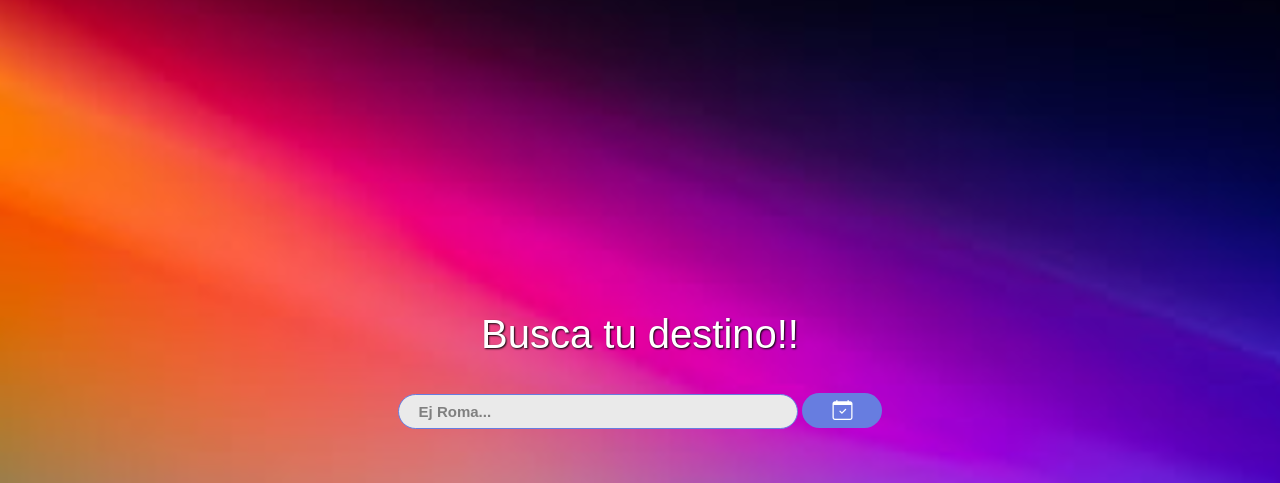
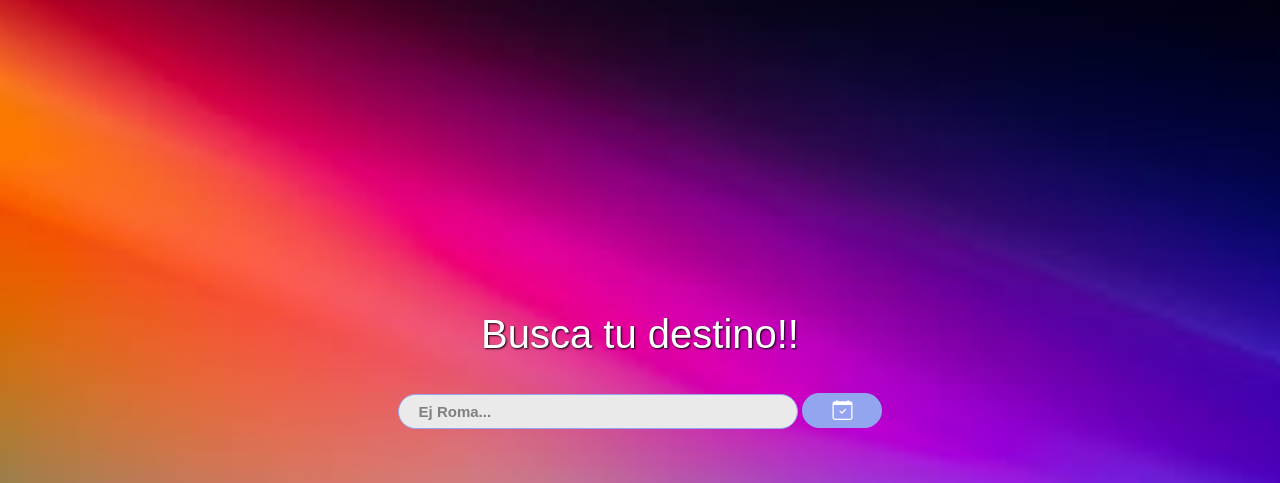
Before and after one commit to RominaCoronel/mundoviajero, a plain HTML site: page MundoViajero-master/index.html in a window 1280 px wide. Shown: the part 87-570 px from the top of the page. Drawn offline with nearby package versions, Linux system fonts and the light colour scheme; a web font is replaced by a local one.

Commit message:
Cambiando forth color

```diff
--- a/MundoViajero-master/CSS/style2.css
+++ b/MundoViajero-master/CSS/style2.css
@@ -10,7 +10,7 @@
     --second-color: rgb(4, 21 97);
     --second-color-alpha: rgba(4, 21, 97, 0.769);
     --third-color: rgb(255, 126, 212);
-    --forth-color: rgb(103, 125, 224);
+    --forth-color: rgb(148, 165, 240);
     --fifth-color: rgb(159, 226, 159);
     --bg-color-primary: rgb(4, 21, 97);
     --bg-color-primary-alpha: rgba(4, 21, 97, 0.919);
@@ -57,6 +57,7 @@ body {
     justify-content: center;
     align-items: center;
 }
+
 .flex-center2 {
     display: flex;
     justify-content: center;
@@ -65,6 +66,7 @@ body {
     height: 5px;
     width: auto;
 }
+
 .no-scroll {
     overflow: hidden;
 }
@@ -316,7 +318,7 @@ header .navbar-desktop * {
 }
 
 .principal {
-   /* height: 10px;*/
+    /* height: 10px;*/
     width: auto;
     display: flex;
     justify-content: center;
@@ -622,6 +624,7 @@ footer .down {
     margin-top: 50px;
     margin-bottom: 15px;
 }
+
 .title-section2 {
     color: rgb(4, 21, 97);
     font-size: 3rem;
@@ -631,6 +634,7 @@ footer .down {
     margin-top: 50px;
     margin-bottom: 15px;
 }
+
 .accordion {
     margin: 4rem 0;
 }
```
